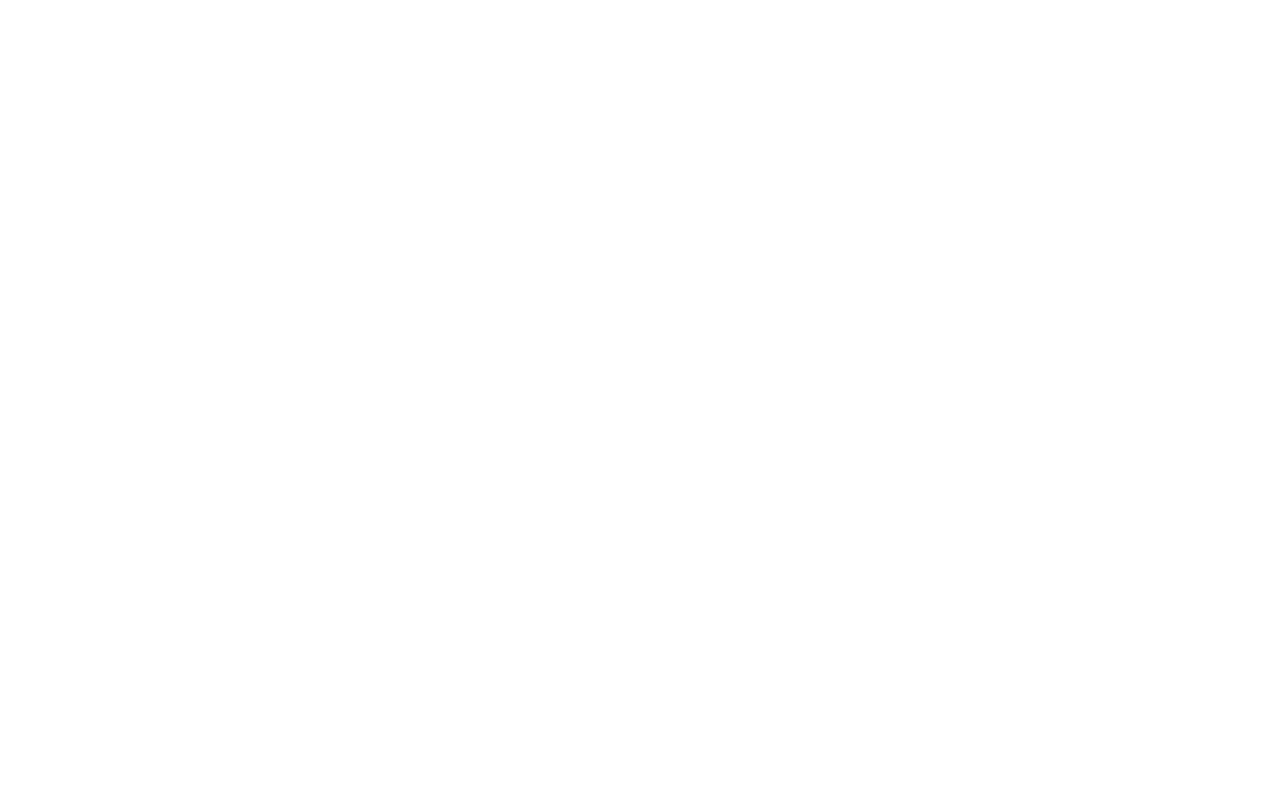
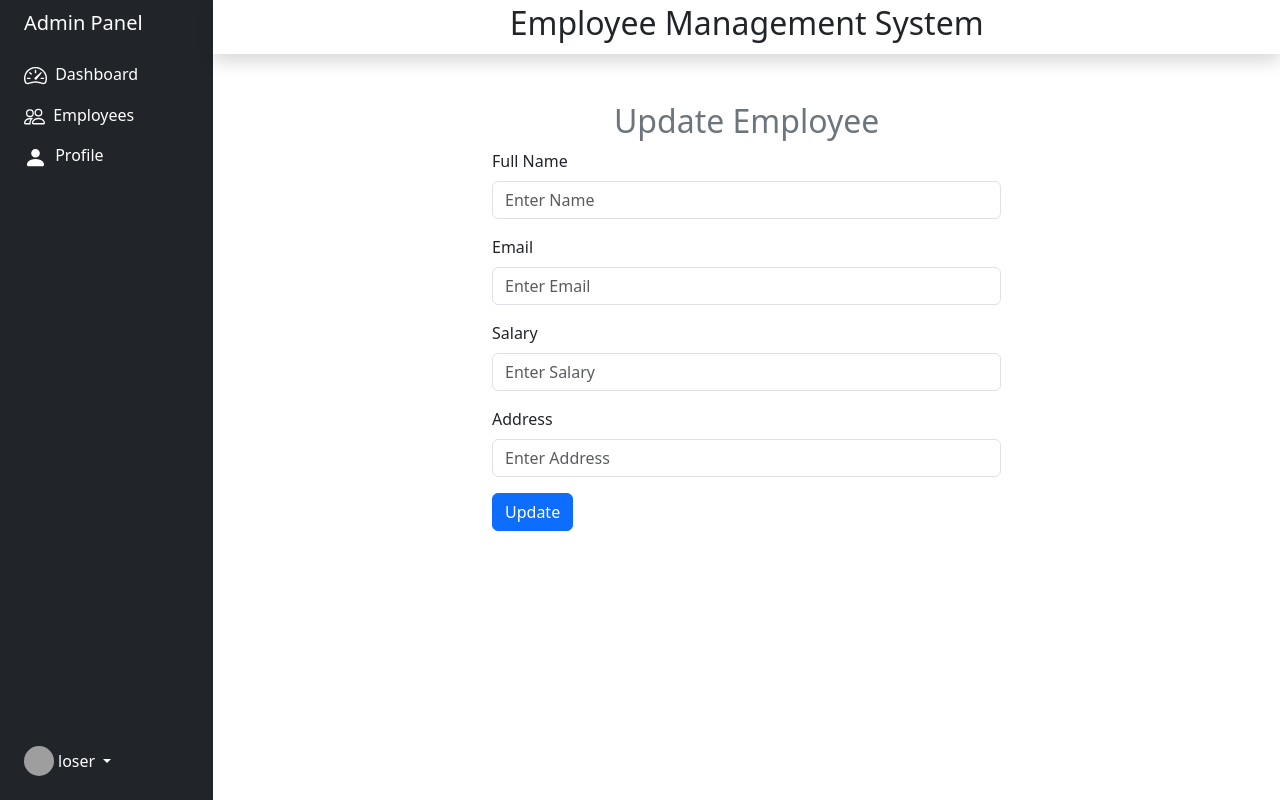
Before and after one commit to muhammad-talha02/Ems-client, a React (Vite) app: page /employee/edit/1 in a window 1280 px wide. Before the commit this address had no page. Built offline with nearby package versions, Linux system fonts and the light colour scheme; no server answers; grey boxes are pictures that could not be loaded.

Commit message:
Update and elete functionality done

```diff
--- a/src/App.jsx
+++ b/src/App.jsx
@@ -8,7 +8,8 @@ import Dashboard from './pages/Dashboard'
 import Employee from './pages/admin/Employee'
 import Profile from './pages/admin/Profile'
 import Home from './pages/admin/Home'
-import AddEmployee from './components/AddEmployee'
+import AddEmployee from './pages/admin/employee/AddEmployee'
+import EditEmployee from './pages/admin/employee/EditEmployee'
 function App() {
   return (
     <BrowserRouter>
@@ -18,6 +19,7 @@ function App() {
           <Route path='/employee' element={<Employee />} />
           <Route path='/profile' element={<Profile />} />
           <Route path='/employee/create' element={<AddEmployee/>} />
+          <Route path='/employee/edit/:id' element={<EditEmployee/>} />
         </Route>
         <Route path='/login' element={<Login />} />
       </Routes>
--- a/src/pages/admin/Employee.jsx
+++ b/src/pages/admin/Employee.jsx
@@ -5,19 +5,26 @@ import axios from 'axios';
 const Employee = () => {
   const [employees, setEmployees] = useState([])
 
-  useEffect(()=>{
-console.log("useeffect");
+  useEffect(() => {
     getAllEmployees()
   }, []);
 
-  const getAllEmployees = ()=>{
-    axios.get("http://localhost:8000/employees").then((res)=>{
-      if(res.data.Status === 'Success'){
+  const getAllEmployees = () => {
+    axios.get("http://localhost:8000/employees").then((res) => {
+      if (res.data.Status === 'Success') {
+        setEmployees(res.data.result)
+      }
+    }).catch((err) => console.log(err))
+  }
 
-        setEmployees(res.data.result)
+
+  const handleDelete = (id) => {
+    axios.delete(`http://localhost:8000/employee/${id}`).then((res) => {
       console.log(res)
+      if (res.data.Status === 'Success') {
+        getAllEmployees()
       }
-    }).catch((err)=> console.log(err))
+    }).catch((err) => console.log(err))
   }
   return (
     <>
@@ -28,7 +35,7 @@ getAllEmployees()
           <div className="col-lg-10 col-12 my-2 mx-auto">
 
 
-            <table class="table">
+            <table className="table">
               <thead>
                 <tr>
                   <th scope="col">Image</th>
@@ -41,7 +48,7 @@ getAllEmployees()
               </thead>
               <tbody>
                 {
-               employees.length > 0 ? employees.map(emp=>{
+                  employees.length > 0 ? employees.map(emp => {
                     return <tr key={emp.id}>
                       <td>
                         <img className='emp-img' src={`http://localhost:8000/images/${emp.image}`} alt="" />
@@ -51,18 +58,17 @@ getAllEmployees()
                       <td>{emp.address}</td>
                       <td>{emp.salary}</td>
                       <td>
-                    <button className='btn btn-primary btn-sm me-2'>Edit</button>
-                    <button className='btn btn-danger btn-sm'>Delete</button>
+                        <Link to={`/employee/edit/${emp.id}`} className='btn btn-primary btn-sm me-2'>Edit</Link>
+                        <button onClick={() => handleDelete(emp.id)} className='btn btn-danger btn-sm'>Delete</button>
                       </td>
                     </tr>
-                }) : <h4 colspan="4" className='text-center'>Not Found</h4>
+                  }) : <tr><td colSpan="6" className='text-center fw-bold'>Not Found</td></tr>
                 }
               </tbody>
             </table>
           </div>
         </div>
       </div>
-      <Outlet />
     </>
   )
 }
--- a/src/pages/admin/Home.jsx
+++ b/src/pages/admin/Home.jsx
@@ -26,7 +26,7 @@ const Home = () => {
       <div className="col-lg-10 col-12 my-2 mx-auto">
 
 
-      <table class="table">
+      <table className="table">
   <thead>
     <tr>
       <th scope="col">Name</th>
--- a/src/components/AddEmployee.jsx
+++ b/src/pages/admin/employee/AddEmployee.jsx
@@ -1,5 +1,6 @@
 import React, { useState } from 'react'
 import axios from 'axios';
+import { useNavigate } from 'react-router-dom';
 const AddEmployee = () => {
   const [employee, setEmployee] = useState({
     name: "",
@@ -9,12 +10,13 @@ const AddEmployee = () => {
     image: {},
     salary:""
   });
-  console.log(employee)
+const navigate = useNavigate()
   const handleChange = (e) => {
     const { name, value } = e.target;
     setEmployee({ ...employee, [name]: value })
   }
-  const handleSubmit = (e) => {
+
+    const handleSubmit = (e) => {
     e.preventDefault();
     const formdata = new FormData();
     formdata.append("name", employee.name);
@@ -23,10 +25,10 @@ const AddEmployee = () => {
     formdata.append("address", employee.address);
     formdata.append("salary", employee.salary);
     formdata.append("image", employee.image);
-    console.log(formdata)
-    console.log(employee)
     axios.post("http://localhost:8000/create", formdata).then((res) => {
-      console.log("res", res)
+      if (res.data.Status === 'Success') {
+        navigate("/employee")
+      }
     }).catch((err) => console.log(err))
   }
   return (
--- /dev/null
+++ b/src/pages/admin/employee/EditEmployee.jsx
@@ -0,0 +1,68 @@
+import React, { useState, useEffect } from 'react'
+import { useParams, useNavigate } from 'react-router-dom';
+import axios from 'axios';
+const EditEmployee = () => {
+    const [employee, setEmployee] = useState({
+        name: "",
+        email: "",
+        password: "",
+        address: "",
+        salary: ""
+    });
+    const params = useParams()
+    const id = params.id;
+    const navigate = useNavigate();
+    const handleChange = (e) => {
+        const { name, value } = e.target;
+        setEmployee({ ...employee, [name]: value })
+    }
+
+    useEffect(() => {
+        getEmployee()
+    }, [])
+    const getEmployee = () => {
+        axios.get(`http://localhost:8000/employee/${id}`).then((res) => {
+            if (res.data.Status === 'Success') {
+                setEmployee(res.data.result[0])
+            }
+        }).catch((err) => console.log(err))
+    }
+    const handleUpdate = (e) => {
+        e.preventDefault();
+        axios.put(`http://localhost:8000/employee/${id}`, employee).then((res) => {
+            if (res.data.Status === 'Success') {
+                navigate("/employee")
+            }
+        }).catch((err) => console.log(err))
+    }
+    return (
+        <div className='container my-5'>
+            <h2 className='text-center text-secondary my-2'>Update Employee</h2>
+            <div className="row">
+                <div className="col-md-6 mx-auto">
+                    <form onSubmit={handleUpdate}>
+                        <div className="mb-3">
+                            <label htmlFor="name" className="form-label">Full Name</label>
+                            <input type="text" className="form-control" name='name' id="name" value={employee.name} onChange={handleChange} placeholder='Enter Name' />
+                        </div>
+                        <div className="mb-3">
+                            <label htmlFor="email" className="form-label">Email</label>
+                            <input type="email" className="form-control" name='email' id="email" value={employee.email} onChange={handleChange} aria-describedby="emailHelp" placeholder='Enter Email' />
+                        </div>
+                        <div className="mb-3">
+                            <label htmlFor="salary" className="form-label">Salary</label>
+                            <input type="number" className="form-control" name='salary' id="salary" value={employee.salary} onChange={handleChange} placeholder='Enter Salary' />
+                        </div>
+                        <div className="mb-3">
+                            <label htmlFor="address" className="form-label">Address</label>
+                            <input type="text" className="form-control" name='address' id="address" value={employee.address} onChange={handleChange} placeholder='Enter Address' />
+                        </div>
+                        <button type="submit" className="btn btn-primary">Update</button>
+                    </form>
+                </div>
+            </div>
+        </div>
+    )
+}
+
+export default EditEmployee
```
Lines whose indentation alone changed are shown as unchanged.
